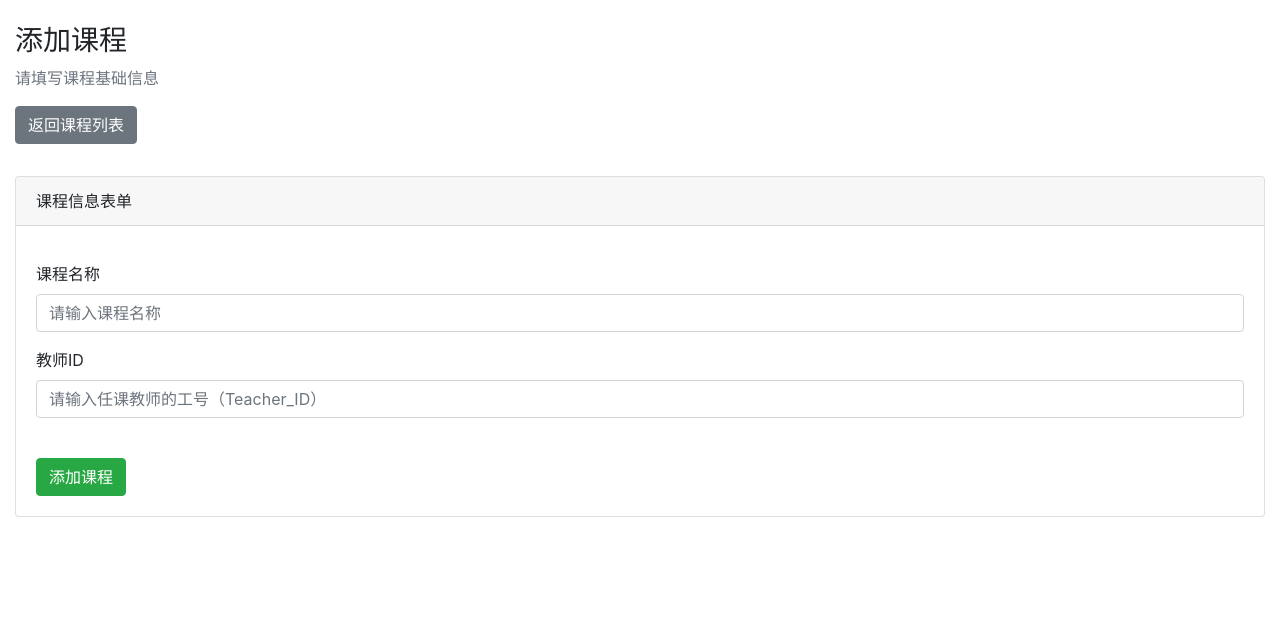
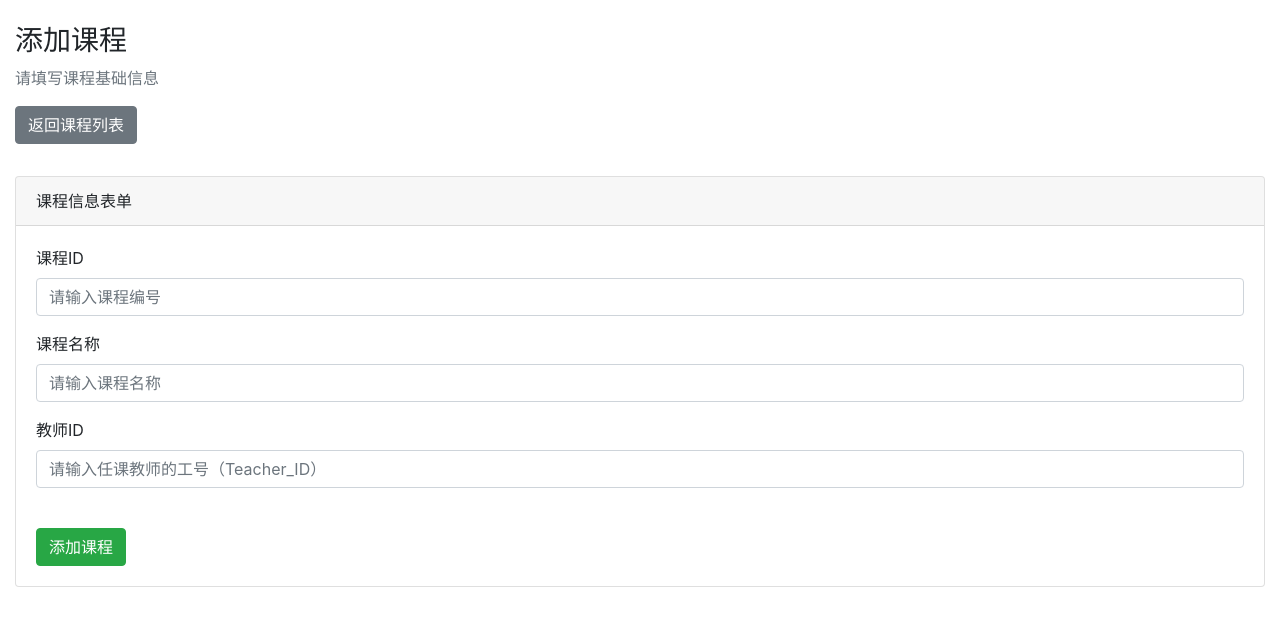
Before and after one commit to MITmydreams/SE_Lab, a Flask app: template app/templates/admin/add_course.html in a window 1280 px wide. Shown: the part 34-660 px from the top of the page. Run offline with Flask 3, Linux system fonts and the light colour scheme; the template is opened without the code that fills it: values that come from a table or form of the project are taken from there, others are empty; parts of the project's set-up code (start-up, migrations or seed data) failed here and were passed over.

Commit message:
一些页面改动+

```diff
--- a/app/templates/admin/add_course.html
+++ b/app/templates/admin/add_course.html
@@ -55,10 +55,10 @@
 
                             <!-- 课程 ID -->
                             <div class="form-group">
-                                {{ form.id.label(class="form-label") }}
-                                {{ form.id(class="form-control", placeholder="请输入课程编号") }}
-                                {% if form.id.errors %}
-                                    <small class="text-danger">{{ form.id.errors[0] }}</small>
+                                {{ form.course_id.label(class="form-label") }}
+                                {{ form.course_id(class="form-control", placeholder="请输入课程编号") }}
+                                {% if form.course_id.errors %}
+                                    <small class="text-danger">{{ form.course_id.errors[0] }}</small>
                                 {% endif %}
                             </div>
 
--- a/app/templates/admin/add_student_to_course.html
+++ b/app/templates/admin/add_student_to_course.html
@@ -10,6 +10,8 @@
 
     <!-- 外部样式 -->
     <link rel="stylesheet" href="{{ url_for('static', filename='bootstrap-4.1.3-dist/css/bootstrap.min.css') }}">
+
+    <!-- 自定义样式 -->
     <style>
         .search-bar {
             max-width: 500px;
```
